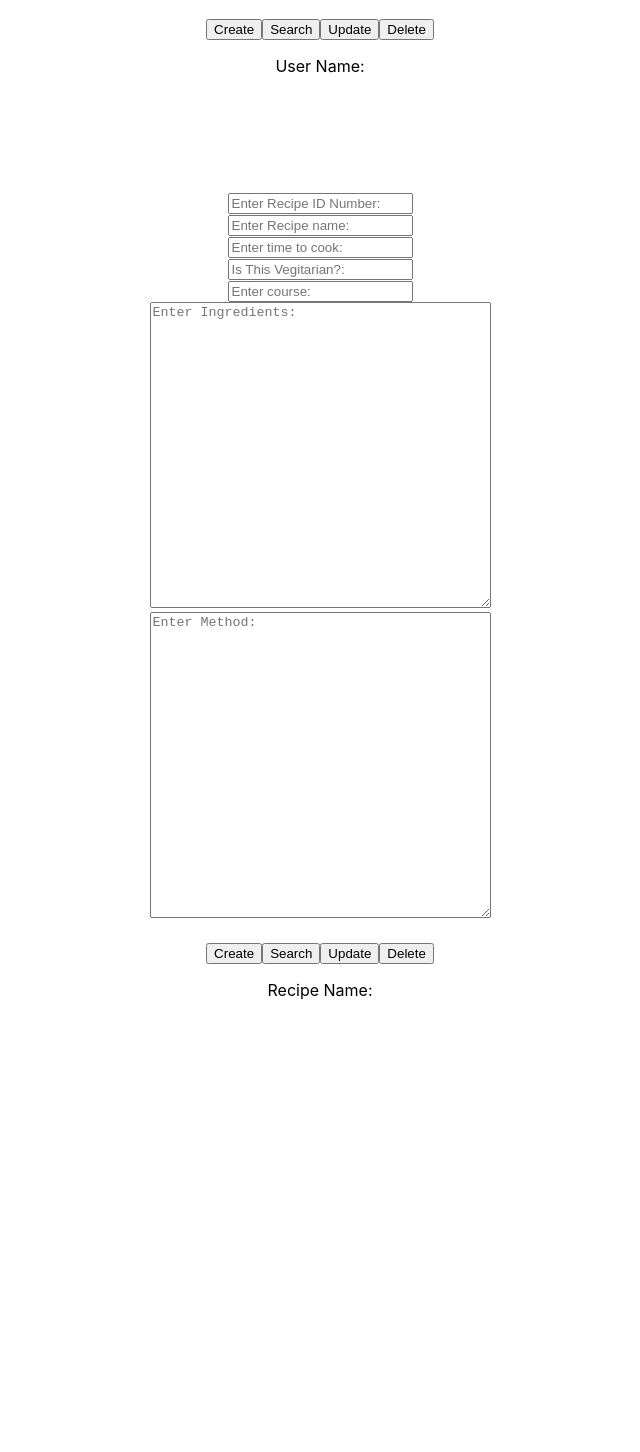
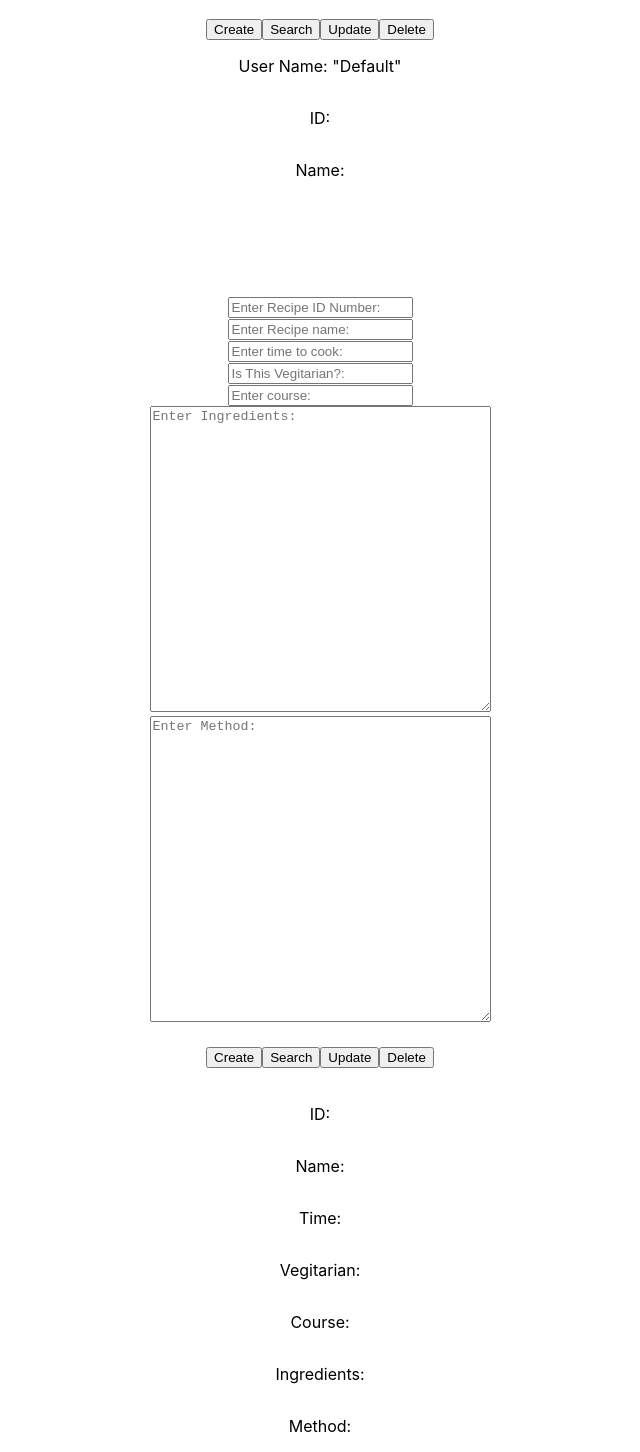
Before and after one commit to JakeTrapnell/solo_frontend, a React (Create React App) app: page / in a window 1280 px wide. Shown: the part 353-1805 px from the top of the page, without its empty margins (320-960 px from the left). Before the commit the page ends 1369 px from the top, so only its background shows below. Built offline with nearby package versions, Linux system fonts and the light colour scheme; no server answers.

Commit message:
user create, read and delete yes. recipe read yes, delete yes, create no. api side

```diff
--- a/src/RecipeCrudButtons.js
+++ b/src/RecipeCrudButtons.js
@@ -6,14 +6,11 @@ class RecipeCrudButtons extends Component{
 
     constructor(){
         super();
-        this.state=
-            {
-            recipeData: {}
-            };
+        this.state = {recipeData: "Default"};
 
-        axios.get("http://localhost:8080/Solo-API/rest/recipe/json")
+        axios.get("http://localhost:8080/Solo-API/rest/recipe/json/1")
         .then(response => {
-            this.setState({recipeData: response.data})
+            console.log({recipeData: response.data})
         })
         }
 
@@ -58,7 +55,7 @@ class RecipeCrudButtons extends Component{
     createRecipe =() =>{
         axios({
             method: 'POST',
-            url: 'http://localhost:8080/Solo-API/rest/user/json',
+            url: 'http://localhost:8080/Solo-API/rest/recipe/json',
             data: {
                 cuisine: this.state.cuisine,
                 timeToCook: this.state.timeToCook,
@@ -70,12 +67,14 @@ class RecipeCrudButtons extends Component{
 
         });
         console.log(this.state.cuisine + " : added to database");
+        console.log(this.state.cuisine);
     }
 
     readRecipe =() =>{
         axios({
             method: 'GET',
-            url: 'http://localhost:8080/Solo-API/rest/user/json' + this.setState.id,
+            mode: 'no-cors',
+            url: `http://localhost:8080/Solo-API/rest/recipe/json/${this.state.id}`,
             responseType: 'json'
           })
           .then(response=>{
@@ -88,6 +87,8 @@ class RecipeCrudButtons extends Component{
                     ingredients: response.data.ingredients,
                     method: response.data.method
                 });
+                console.log(this.state.cuisine);
+
 
               }
               else{
@@ -135,7 +136,20 @@ class RecipeCrudButtons extends Component{
             <button className= "navButton" onClick={this.deleteRecipe}>Delete</button>
 
             <br/>
-            <p>Recipe Name: {JSON.stringify(this.state.cuisine)}</p>
+            <br/>
+            <p>ID: {this.state.id}</p>
+            <br/>
+            <p>Name: {this.state.cuisine}</p>
+            <br/>
+            <p>Time: {this.state.timeToCook}</p>
+            <br/>
+            <p>Vegitarian: {this.state.isVegitarian}</p>
+            <br/>
+            <p>Course: {this.state.course}</p>
+            <br/>
+            <p>Ingredients: {this.state.ingredients}</p>
+            <br/>
+            <p>Method: {this.state.method}</p>
             <br/>
 
 
--- a/src/UserCrudButtons.js
+++ b/src/UserCrudButtons.js
@@ -6,15 +6,12 @@ class UserCrudButtons extends Component{
 
     constructor(){
         super();
-        this.state=
-            {
-            userData: [{}]
-            };
+        this.state = {userData: "Default"};
 
-        axios.get("http://localhost:8080/Solo-API/rest/user/json")
-        .then(response => {
-            this.setState({userData: response.data})
-        })
+         axios.get("http://localhost:8080/Solo-API/rest/user/json/1")
+         .then(response => {
+             console.log({userData: response.data})
+         })
         }
 
     updateName = (event) =>{
@@ -44,15 +41,17 @@ class UserCrudButtons extends Component{
     readUser =() =>{
         axios({
             method: 'GET',
-            url: 'http://localhost:8080/Solo-API/rest/user/json' + this.setState.id,
+            mode: 'no-cors',
+            url: `http://localhost:8080/Solo-API/rest/user/json/${this.state.id}`,
             responseType: 'json'
           })
           .then(response=>{
               if(response.data !== undefined){
-                this.setState({name: response.data[0].name});
+                this.setState({'userData': response.data.name});
+                console.log(response.data);
               }
               else{
-                  console.log("failed");
+                  console.log("failed to read user");
               }
           });
     }
@@ -64,6 +63,7 @@ class UserCrudButtons extends Component{
             url: 'http://localhost:8080/Solo-API/rest/user/json/' + this.state.id,
             responseType: 'json'
         })
+        console.log("user deleted");
     }
 
 
@@ -86,8 +86,11 @@ class UserCrudButtons extends Component{
             <button className= "navButton" onClick={this.deleteUser}>Delete</button>
 
             <br/>
-            <p>User Name: {JSON.stringify(this.state.name)}</p>
+            <p>User Name: {JSON.stringify(this.state.userData)}</p>
             <br/>
+            <p>ID: {this.state.id}</p>
+            <br/>
+            <p>Name: {this.state.name}</p>
 
 
 
```
